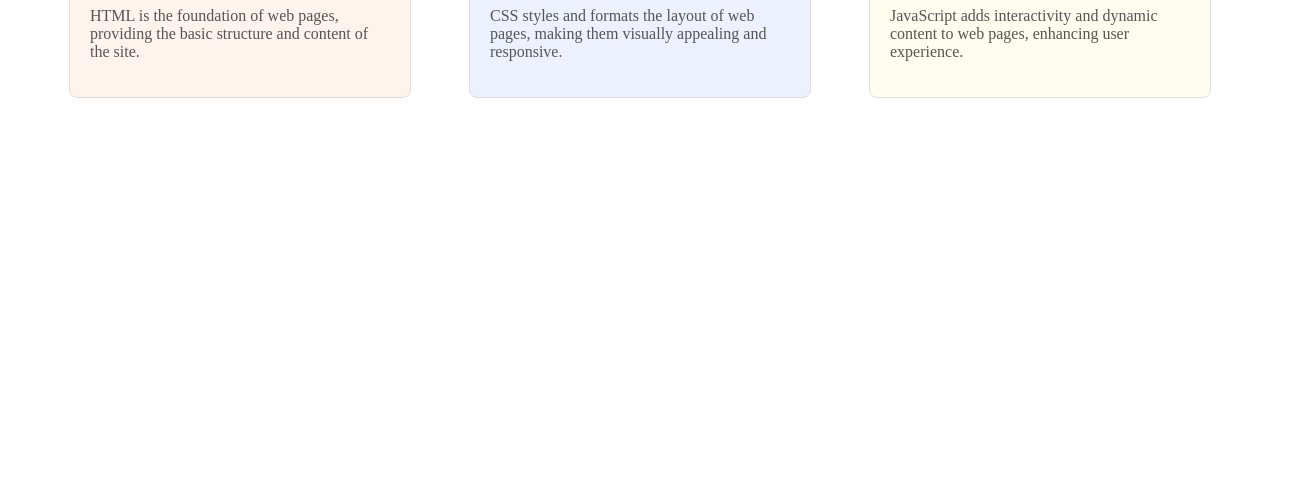
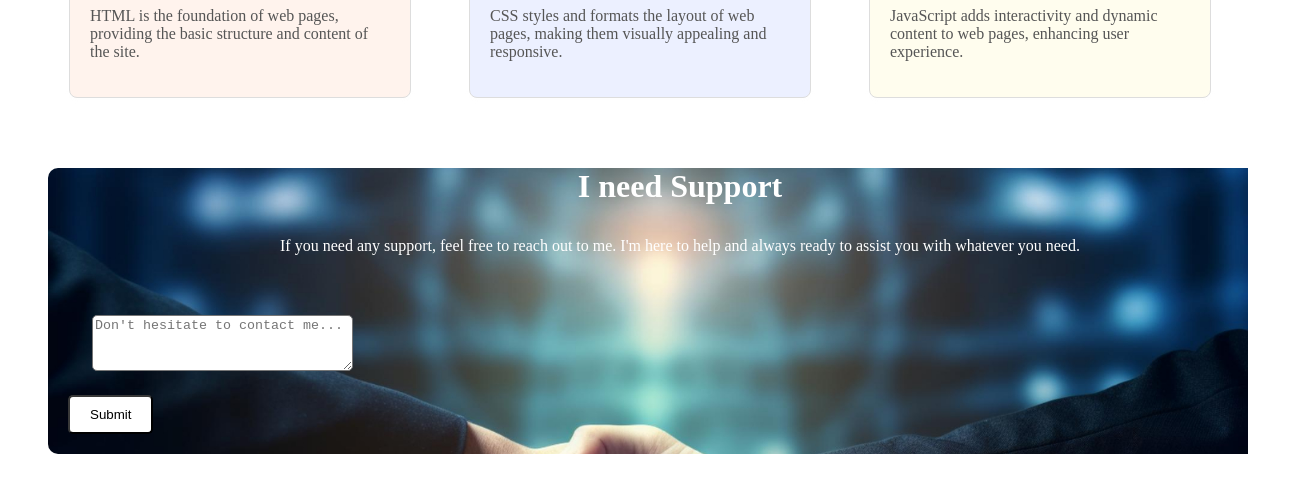
Before and after one commit to r-rabbani/Assignment-01, a plain HTML site: page index.html in a window 1280 px wide. Shown: the part 3095-3587 px from the top of the page, 1312 px wide, since content can reach past the window. Before the commit the page ends 3231 px from the top, so only its background shows below. Drawn offline with Linux system fonts and the light colour scheme; a web font is replaced by a local one.

Commit message:
Support Segment

```diff
--- a/index.html
+++ b/index.html
@@ -111,7 +111,16 @@
          </section>
     </main>
     <footer>
-
+        <section class="support">
+            <div class="">
+                <h3 class="section-title">I need Support</h3>
+            <p>If you need any support, feel free to reach out to me. I'm here to help and always ready to assist you with whatever you need.</p>
+            </div>
+            <div class="text-content">
+                <textarea name="Support" placeholder="Don't hesitate to contact me..." id="" cols="30" rows="10"></textarea>
+            <button class="btn-primary" type="submit">Submit</button>
+            </div>
+         </section>
     </footer>
 </body>
 </html>
--- a/styles/styles.css
+++ b/styles/styles.css
@@ -112,7 +112,7 @@
 }
 .video-container {
     border-radius: 15px;
-    overflow: hidden; /* Ensures the video fits within the rounded border */
+    overflow: hidden;
     border: 2px solid #ccc;
     padding: 20px 20px;
 }
@@ -169,3 +169,26 @@
 .js {
     background-color: rgb(255, 253, 238)            ;
 }
+/* Support Styles */
+.support   {
+    background-image: url(/assets/handshake.jpg);
+    width: 100%;
+    background-repeat: no-repeat;
+    background-size: 1200px;
+    color: white;
+    text-align: center;
+    border-radius: 10px;
+    margin: 40px;
+    justify-content: space-around;
+}
+footer textarea {
+    height: 50px;
+    width:fit-content;
+    border-radius: 5px;
+    display: flex;
+    margin: 24px;
+
+}
+.text-content {
+    justify-content: baseline;
+}
```
